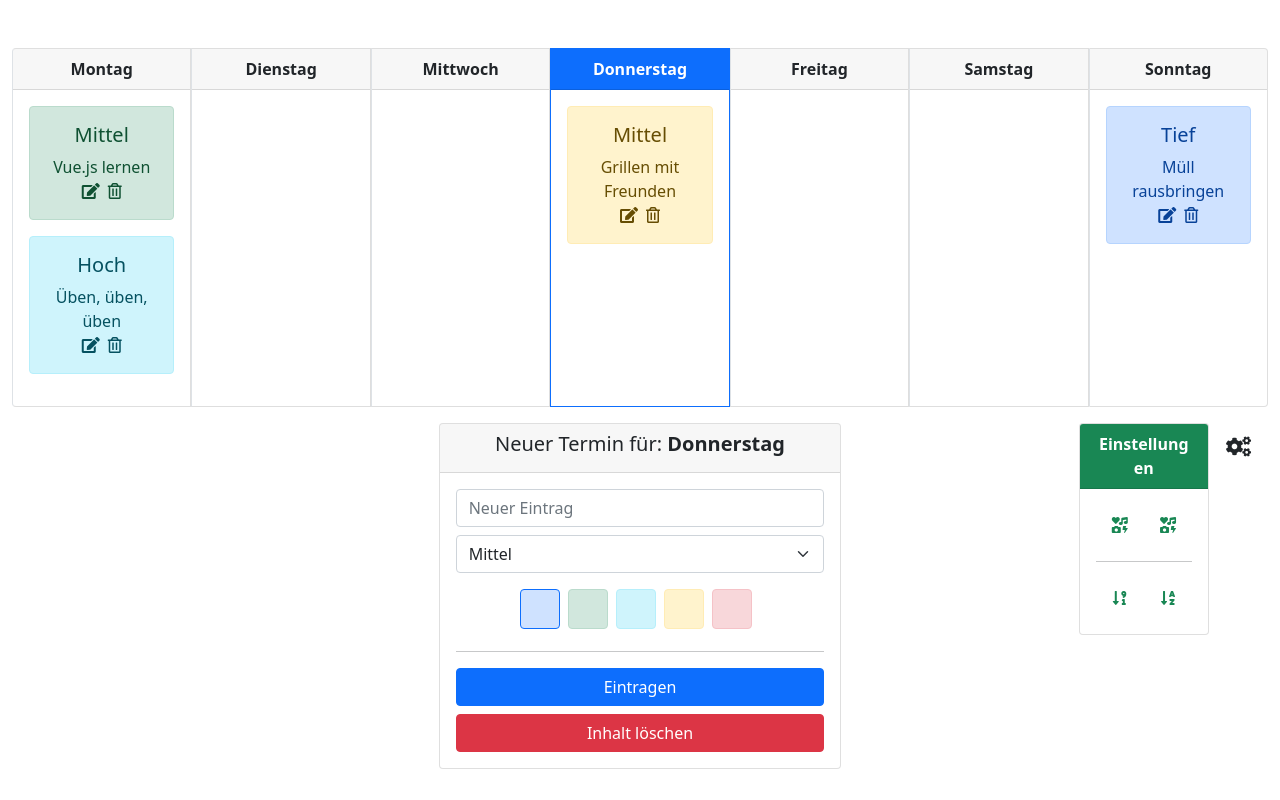
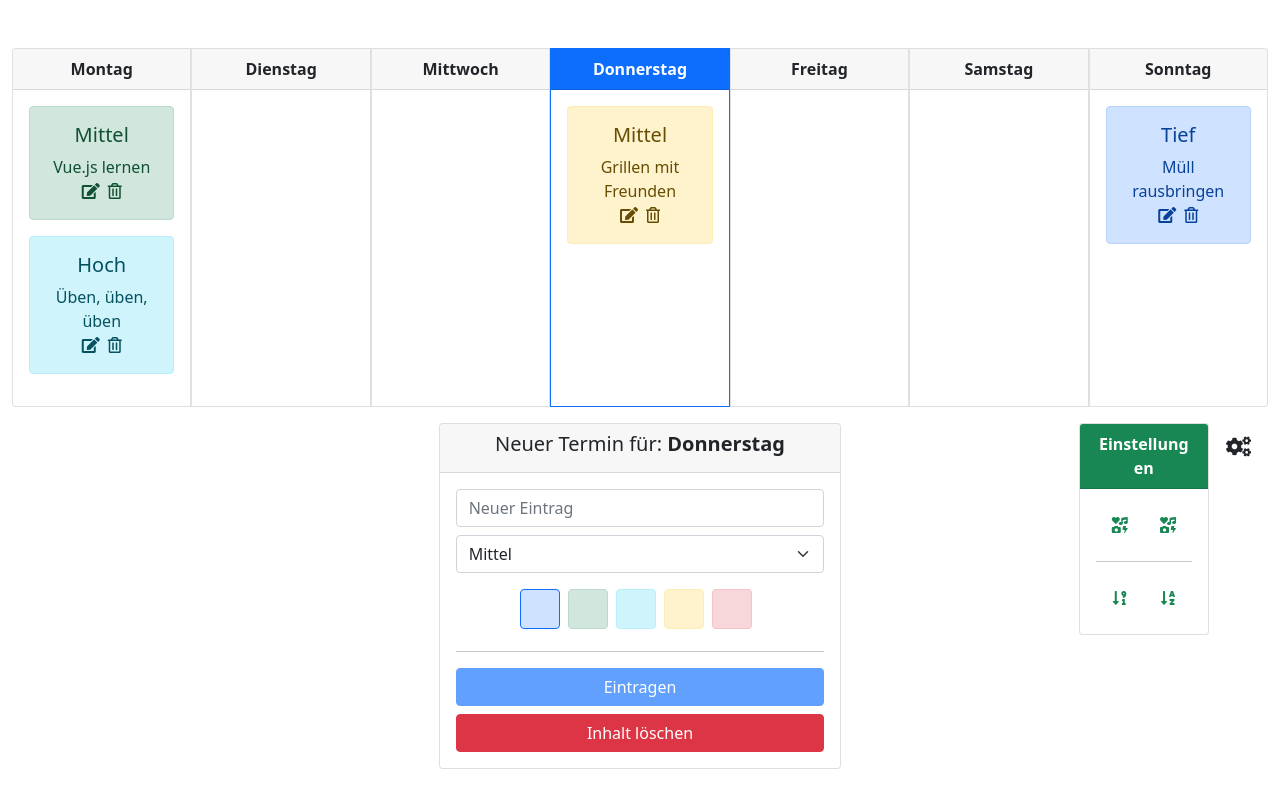
Before and after one commit to devR2001/terminkalender, a Vue app: page / in a window 1280 px wide. Built offline with nearby package versions, Linux system fonts and the light colour scheme.

Commit message:
Button disabled wenn input leer

```diff
--- a/src/components/CalendarEntry.vue
+++ b/src/components/CalendarEntry.vue
@@ -35,7 +35,11 @@
         </div>
         <hr />
         <div class="d-grid gap-2">
-          <button class="btn btn-primary" @click="submitEvent()">
+          <button
+            class="btn btn-primary"
+            :disabled="submitEventButtonStatus"
+            @click="submitEvent()"
+          >
             Eintragen
           </button>
           <button class="btn btn-danger">Inhalt löschen</button>
@@ -65,6 +69,9 @@ export default {
     activeDayName() {
       return Store.getters.activeDay().fullName;
     },
+    submitEventButtonStatus() {
+      return this.event.title === "";
+    },
   },
   methods: {
     eventColorClasses(eventColor) {
@@ -87,7 +94,7 @@ export default {
         color: "primary",
         priority: 0,
       };
-      this.error = false
+      this.error = false;
     },
   },
 };
```
